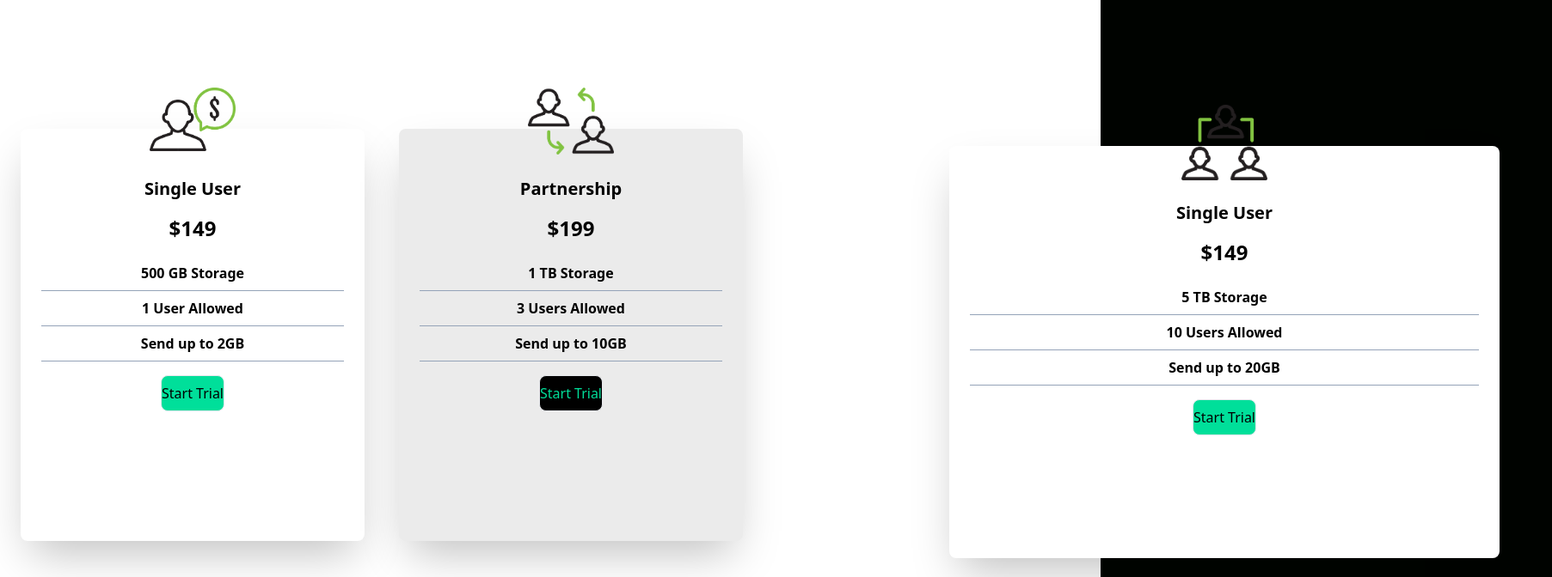
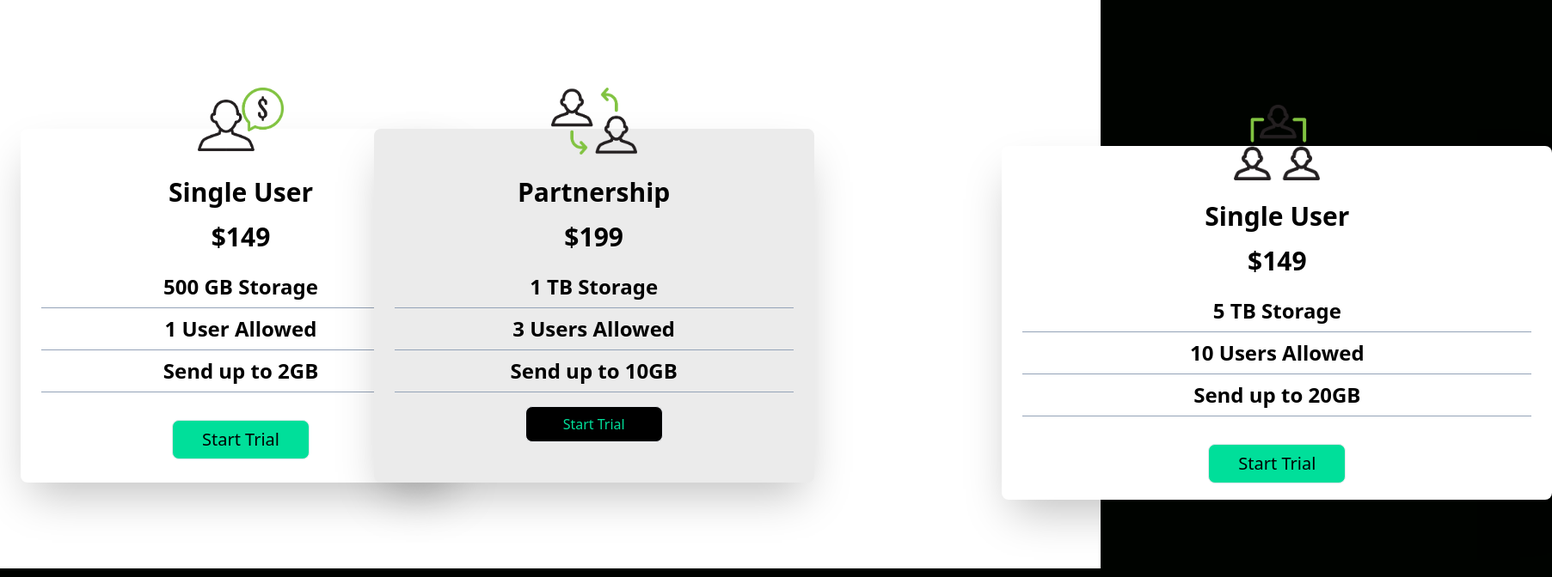
Before and after one commit to Moluno-xiii/Green-website, a React (Vite) app: page / in a window 1280 px wide. Shown: the part 1880-2552 px from the top of the page at 86% size, 1805 px wide, since content can reach past the window. Built offline with nearby package versions, Linux system fonts and the light colour scheme.

Commit message:
Responsiveness for tablets done

```diff
--- a/src/App.tsx
+++ b/src/App.tsx
@@ -8,7 +8,7 @@ import Pricing from './components/Pricing'
 function App() {
 
   return (
-    <div>
+    <div className=''>
       <div className='h-[100dvh]'>
 
       <Navbar />
--- a/src/components/Pricing.tsx
+++ b/src/components/Pricing.tsx
@@ -4,8 +4,8 @@ import tripleUserImg from "../assets/triple.png"
 
 const Pricing: React.FC = () => {
   return (
-    <div className="[100vh] pt-40 pb-20 bg-white px-6">
-      <div className="grid md:grid-cols-2 xl:grid-cols-3 items-center h-full sm:gap-10 2xl:max-w-[3200px] 2xl:px-40 2xl:mx-auto sm:w-[100vw] 2xl:gap-28 max-sm:gap-y-32 max-sm:w-full">
+    <div className="[100vh] pt-40 pb-20 bg-white px-6 max-md:w-[100vw]">
+      <div className="grid md:grid-cols-2 xl:grid-cols-3 items-center h-full sm:gap-y-20 2xl:max-w-[3200px] 2xl:px-40 2xl:mx-auto sm:w-[100%] 2xl:gap-28 max-sm:gap-y-32 max-sm:w-full">
         <div className="card">
           <div className="card-img">
             <img src={singleUserImg} alt="user icon" className="w-[100px]" />
@@ -17,7 +17,7 @@ const Pricing: React.FC = () => {
             <li className="list-style">1 User Allowed</li>
             <li className="list-style">Send up to 2GB</li>
           </ul>
-          <button className="text-black bg-[#00df9a] mt-4 py-2 max-sm:w-32 rounded-lg hover:border-[#00df9a] hover:text-black hover:bg-transparent duration-300 border">
+          <button className="btn-card">
             Start Trial
           </button>
         </div>
@@ -32,11 +32,11 @@ const Pricing: React.FC = () => {
             <li className="list-style"> 3 Users Allowed</li>
             <li className="list-style">Send up to 10GB</li>
           </ul>
-          <button className="text-[#00df9a] bg-black mt-4 py-2 max-sm:w-32 rounded-lg hover:border-black hover:text-[#00df9a] hover:bg-transparent duration-500 border">
+          <button className="text-[#00df9a] bg-black mt-4 py-2 max-sm:w-32 rounded-lg hover:border-black hover:text-[#00df9a] hover:bg-transparent duration-500 border sm:w-40">
             Start Trial
           </button>
         </div>
-        <div className="card lg:justify-self-center lg:max-w-[100vw] lg:w-[50vw] lg:left-[25vw] lg:mt-10">
+        <div className="card md:justify-self-center md:max-w-[100vw] lg:w-[50vw] md:left-[25vw] md:mt-10 md:w-[40vw]">
           <div className="card-img">
             <img src={tripleUserImg} alt="user icon" className="w-[100px]" />
           </div>
@@ -47,7 +47,7 @@ const Pricing: React.FC = () => {
             <li className="list-style">10 Users Allowed</li>
             <li className="list-style">Send up to 20GB</li>
           </ul>
-          <button className="text-black bg-[#00df9a] mt-4 py-2 max-sm:w-32 rounded-lg hover:border-[#00df9a] hover:text-black hover:bg-transparent duration-300 border">
+          <button className="btn-card">
             Start Trial
           </button>
         </div>
--- a/src/index.css
+++ b/src/index.css
@@ -16,7 +16,7 @@ header-lists {
 }
 
 .card {
-  @apply relative text-black bg-white sm:h-[60dvh] text-center flex-col pt-14 rounded-lg shadow-2xl 2xl:w-full max-sm:w-full max-sm:py-10;
+  @apply relative text-black bg-white sm:h-[40dvh] md:h-[412px] text-center flex-col pt-14 rounded-lg shadow-2xl 2xl:w-full max-sm:w-full max-sm:py-10 sm:w-[60vw] md:w-[40vw] mx-auto md:min-h-[30dvh];
 }
 
 #third-card {
@@ -24,14 +24,18 @@ header-lists {
 }
 
 .list-style{
-  @apply border-b border-slate-400 py-2 font-semibold
+  @apply border-b border-slate-400 py-2 font-semibold md:text-2xl
 }
 
 .price{
-  @apply font-bold text-2xl my-4
+  @apply font-bold text-2xl my-4 md:text-3xl
 }
 
 .user-name{
-  @apply font-bold text-xl
+  @apply font-bold text-xl md:text-3xl
+}
+
+.btn-card{
+  @apply text-black bg-[#00df9a] mt-4 py-2 max-sm:w-32 rounded-lg hover:border-[#00df9a] hover:text-black hover:bg-transparent duration-300 border sm:w-40 md:text-xl md:mt-8;
 }
 /* ebebeb dee2e6 dee2e6*/
```
